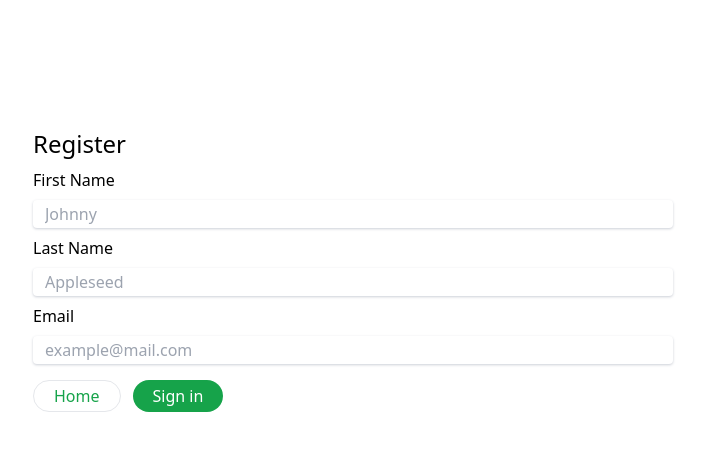
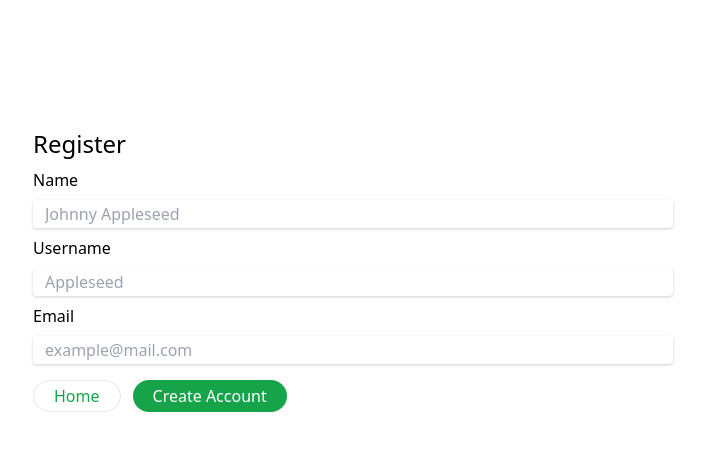
Before and after one commit to Leprekus/trackedProjects, a Next.js app in the folder js/medium-clone/: page /register in a window 1280 px wide. Shown: the top 450 px of the page, without its empty margins (287-992 px from the left). Built offline with nearby package versions, Linux system fonts and the light colour scheme.

Commit message:
create user schema

```diff
--- a/js/medium-clone/pages/login.tsx
+++ b/js/medium-clone/pages/login.tsx
@@ -12,7 +12,7 @@ export default function login() {
         <input className='shadow shadow-gray-300 rounded px-3 py-0.5' type="text" placeholder='Username'/>
     <div className='space-x-3 pt-2'>
         <Link href='/' className='py-1 px-5 border text-green-600 rounded-full w-fit active:bg-gray-200'>Home</Link>
-        <input type='submit' className='py-1 px-5 bg-green-600 text-white rounded-full w-fit' value='Sign in'/>
+        <input type='submit' className='py-1 px-5 bg-green-600 text-white rounded-full w-fit cursor-pointer focus:bg-green-700' value='Sign in'/>
     </div>
     </form>
 </div>
--- a/js/medium-clone/pages/register.tsx
+++ b/js/medium-clone/pages/register.tsx
@@ -9,13 +9,13 @@ export default function register() {
         className='flex flex-col w-full md:w-1/2 mx-auto space-y-2 mt-32'
       >
         <h1 className='text-2xl'>Register</h1>
-        <label htmlFor=''>First Name</label>
+        <label htmlFor=''>Name</label>
         <input
           className='shadow shadow-gray-300 rounded px-3 py-0.5'
           type='text'
-          placeholder='Johnny'
+          placeholder='Johnny Appleseed'
         />
-        <label htmlFor=''>Last Name</label>
+        <label htmlFor=''>Username</label>
         <input
           className='shadow shadow-gray-300 rounded px-3 py-0.5'
           type='text'
@@ -36,8 +36,8 @@ export default function register() {
           </Link>
           <input
             type='submit'
-            className='py-1 px-5 bg-green-600 text-white rounded-full w-fit'
-            value='Sign in'
+            className='py-1 px-5 bg-green-600 text-white rounded-full w-fit cursor-pointer focus:bg-green-700'
+            value='Create Account'
           />
         </div>
       </form>
```
Also changed, not shown: 2 other files (tests, documents, lock files or other folders).
